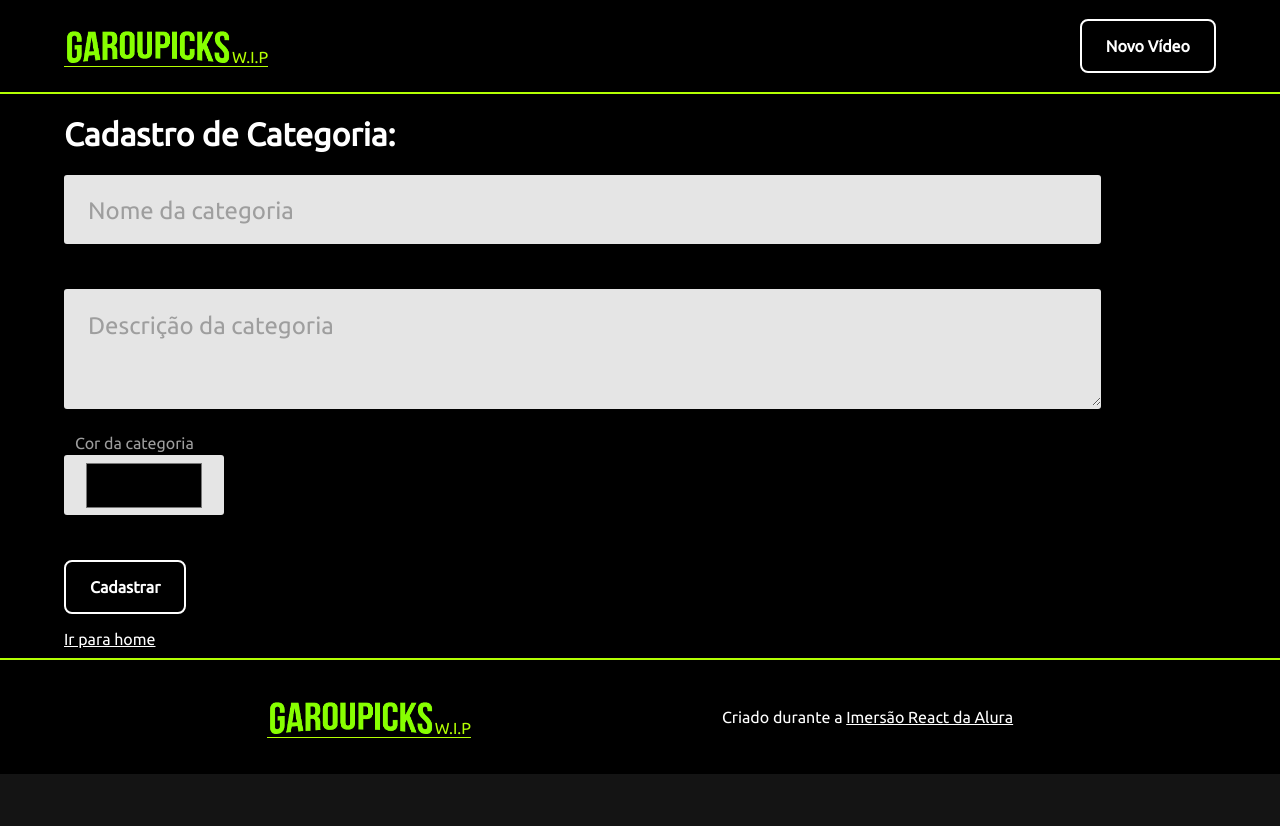
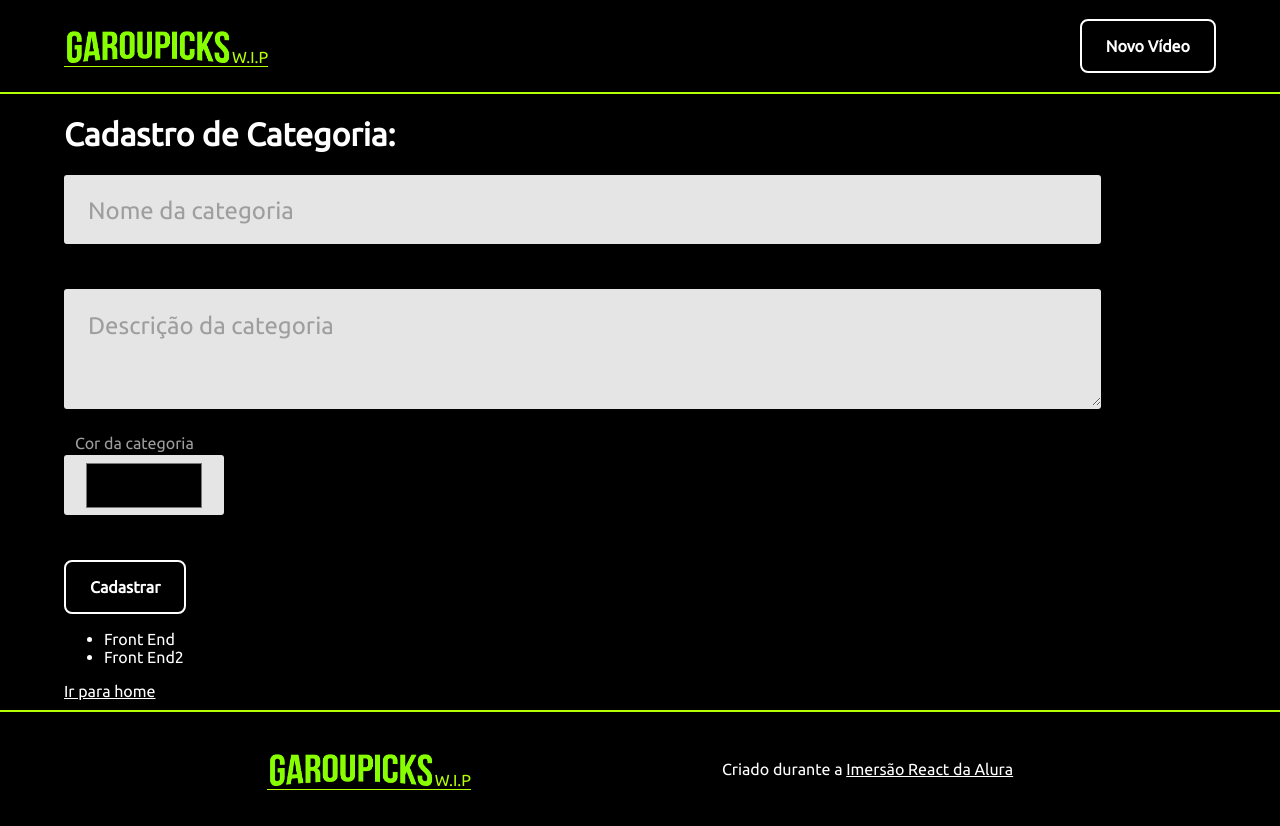
Before and after one commit to garouxl/garoupicks, a React (Create React App) app: page /cadastro/categoria in a window 1280 px wide. Before the commit the page ends 800 px from the top, so only its background shows below. Built offline with nearby package versions, Linux system fonts and the light colour scheme; data requests are answered from the project's data file.

Commit message:
adição de fetch na categoria

```diff
--- a/src/components/FormField/styles.js
+++ b/src/components/FormField/styles.js
@@ -69,7 +69,7 @@ const FieldGroup = styled.div`
   }
 
   textarea:placeholder-shown + label {
-    transform: translate(-8px, -81px);
+    transform: translate(-8px, -103px);
   }
 
   textarea + label {
--- a/src/components/PageDefault/index.jsx
+++ b/src/components/PageDefault/index.jsx
@@ -1,5 +1,4 @@
 import React from 'react';
-import PropTypes from 'prop-types';
 
 import styled from 'styled-components';
 import Menu from '../Menu';
@@ -24,12 +23,4 @@ function PageDefault({ children }) {
   );
 }
 
-PageDefault.defaultProps = {
-  children: ''
-}
-
-PageDefault.propTypes = {
-  children: PropTypes.object.isRequired
-};
-
 export default PageDefault;
--- a/src/pages/register/Category/index.jsx
+++ b/src/pages/register/Category/index.jsx
@@ -1,4 +1,4 @@
-import React, { useState } from 'react';
+import React, { useState, useEffect } from 'react';
 import { Link } from 'react-router-dom';
 import PageDefault from '../../../components/PageDefault';
 import FormField from '../../../components/FormField';
@@ -39,6 +39,19 @@ function RegisterCategory() {
     setValues(initialValues);
   }
 
+  useEffect(() => {
+    const URL = 'http://localhost:3001/categorias';
+    window.fetch(URL)
+      .then(async(serverResponse) => {
+        const result = await serverResponse.json();
+        setCategories([
+          ...result,
+        ]);
+      })
+    },
+    []
+  );
+
   return (
     <PageDefault>
       <h1>
@@ -75,10 +88,17 @@ function RegisterCategory() {
           Cadastrar
         </Button>
       </form>
+
+      {categories.length === 0 && (
+        <h3>
+          Carregando...
+        </h3>
+      )}
+
       <ul>
         {
           categories.map((item) => (
-            <li key={item}>
+            <li key={item.nome}>
               {item.nome}
             </li>
           ))
```
